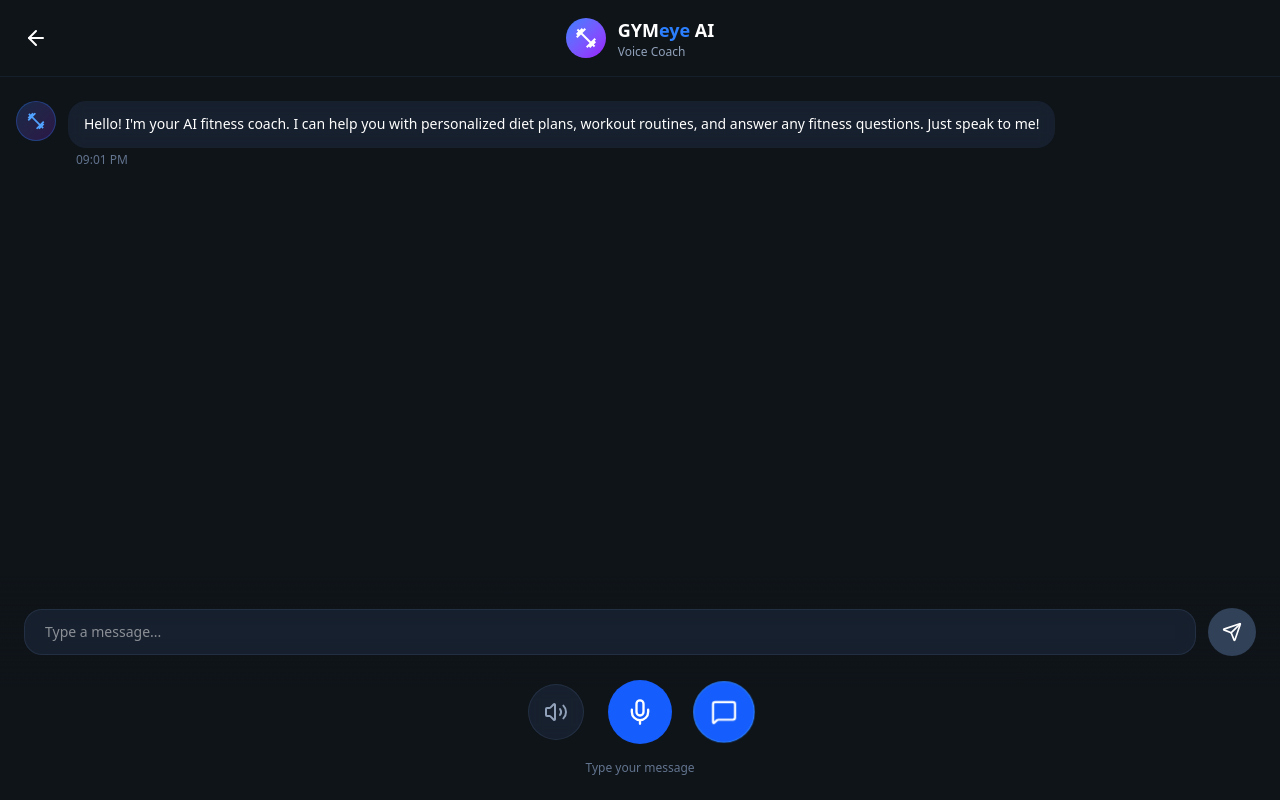
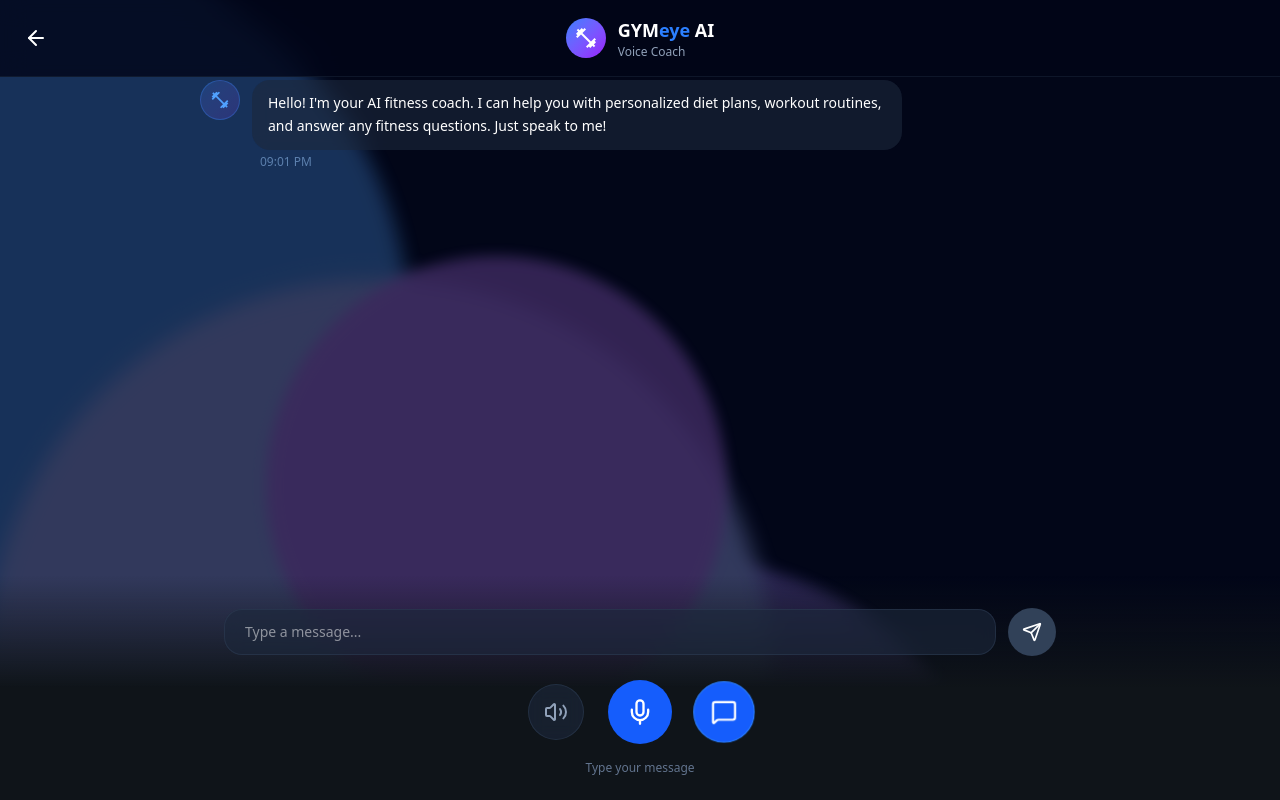
Before and after one commit to Phoenixknight414/final_year_project, a React (Vite) app in the folder gym-frontend-main/frontend/: page /trainer in a window 1280 px wide. Both pictures are taken after a click on the button 724 px from the left and 712 px from the top of the page. Built offline with nearby package versions, Linux system fonts and the light colour scheme; no server answers.

Commit message:
chat bot page done

```diff
--- a/gym-frontend-main/frontend/src/pages/TrainerPage.jsx
+++ b/gym-frontend-main/frontend/src/pages/TrainerPage.jsx
@@ -200,9 +200,20 @@
   };
 
   return (
-    <div className="min-h-screen bg-[#0f1419] text-white flex flex-col relative overflow-hidden">
-      {/* Header */}
-      <div className="flex items-center justify-between p-4 border-b border-slate-800/50 relative z-10">
+    <div className="min-h-screen bg-slate-950 text-white flex flex-col relative">
+      {/* Animated background - matching landing page */}
+      <div className="fixed inset-0 w-full h-full pointer-events-none z-0">
+        <div className="absolute w-[200vw] h-[200vh] left-[-50vw] top-[-50vh] opacity-30">
+          <div className="absolute top-[20%] left-[10%] w-[650px] h-[650px] bg-blue-400 rounded-full blur-sm animate-gradient-drift"></div>
+          <div className="absolute top-[60%] left-[70%] w-[700px] h-[700px] bg-violet-400 rounded-full blur-sm animate-gradient-pulse"></div>
+          <div className="absolute top-[40%] left-[40%] w-[600px] h-[600px] bg-indigo-300 rounded-full blur-sm animate-gradient-float"></div>
+          <div className="absolute top-[30%] left-[80%] w-[550px] h-[550px] bg-purple-400 rounded-full blur-sm animate-gradient-drift" style={{animationDelay: '3s'}}></div>
+          <div className="absolute top-[70%] left-[20%] w-[500px] h-[500px] bg-blue-300 rounded-full blur-sm animate-gradient-pulse" style={{animationDelay: '6s'}}></div>
+        </div>
+      </div>
+
+      {/* Header - Fixed */}
+      <div className="fixed top-0 left-0 right-0 z-20 flex items-center justify-between p-4 border-b border-slate-800/50 bg-slate-950/80 backdrop-blur-md">
         <button
           onClick={() => navigate('/dashboard')}
           className="p-2 hover:bg-slate-800/50 rounded-lg transition-colors"
@@ -225,9 +236,9 @@
         <div className="w-10" /> {/* Spacer for centering */}
       </div>
 
-      {/* Messages Area */}
-      <div className="flex-1 overflow-y-auto px-4 py-6 pb-32">
-        <div className="max-w-4xl mx-auto space-y-4">
+      {/* Messages Area with 200px side margins - Add top padding for fixed header */}
+      <div className="flex-1 overflow-y-auto px-4 py-6 pb-64 pt-20">
+        <div className="mx-auto space-y-4" style={{ maxWidth: 'calc(100vw - 400px)', minWidth: '400px' }}>
           {messages.map((message) => (
             <div
               key={message.id}
@@ -251,7 +262,7 @@
               </div>
 
               {/* Message Bubble */}
-              <div className={`flex flex-col ${message.role === 'user' ? 'items-end' : 'items-start'} max-w-[70%]`}>
+              <div className={`flex flex-col ${message.role === 'user' ? 'items-end' : 'items-start'}`} style={{ maxWidth: '650px' }}>
                 <div className={`rounded-2xl px-4 py-3 ${
                   message.role === 'assistant'
                     ? 'bg-slate-800/60 backdrop-blur-sm'
@@ -275,7 +286,7 @@
             isChatOpen ? 'max-h-32 opacity-100 mb-6' : 'max-h-0 opacity-0 mb-0'
           }`}
         >
-          <div className="max-w-2xl mx-auto px-6 flex items-center gap-3">
+          <div className="mx-auto px-6 flex items-center gap-3" style={{ maxWidth: 'calc(100vw - 400px)', minWidth: '400px' }}>
             <input
               type="text"
               value={inputText}
```
